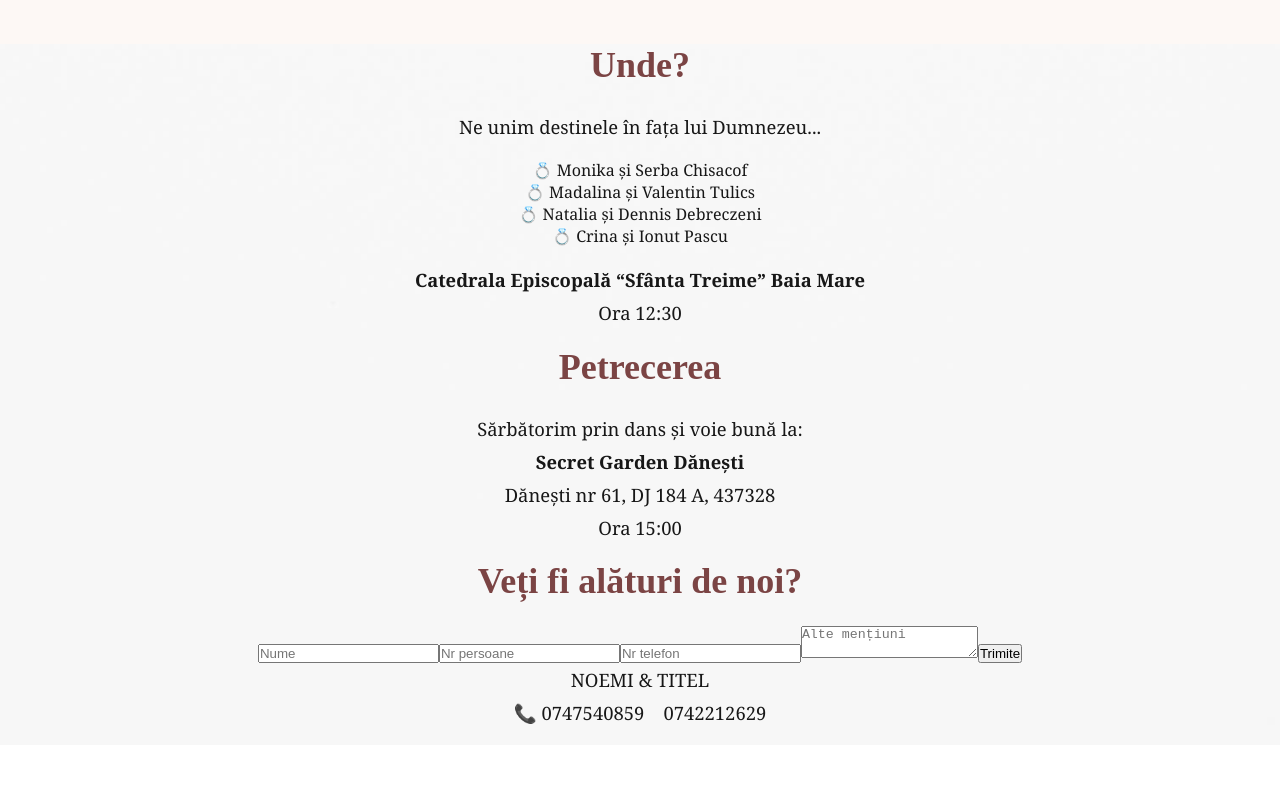
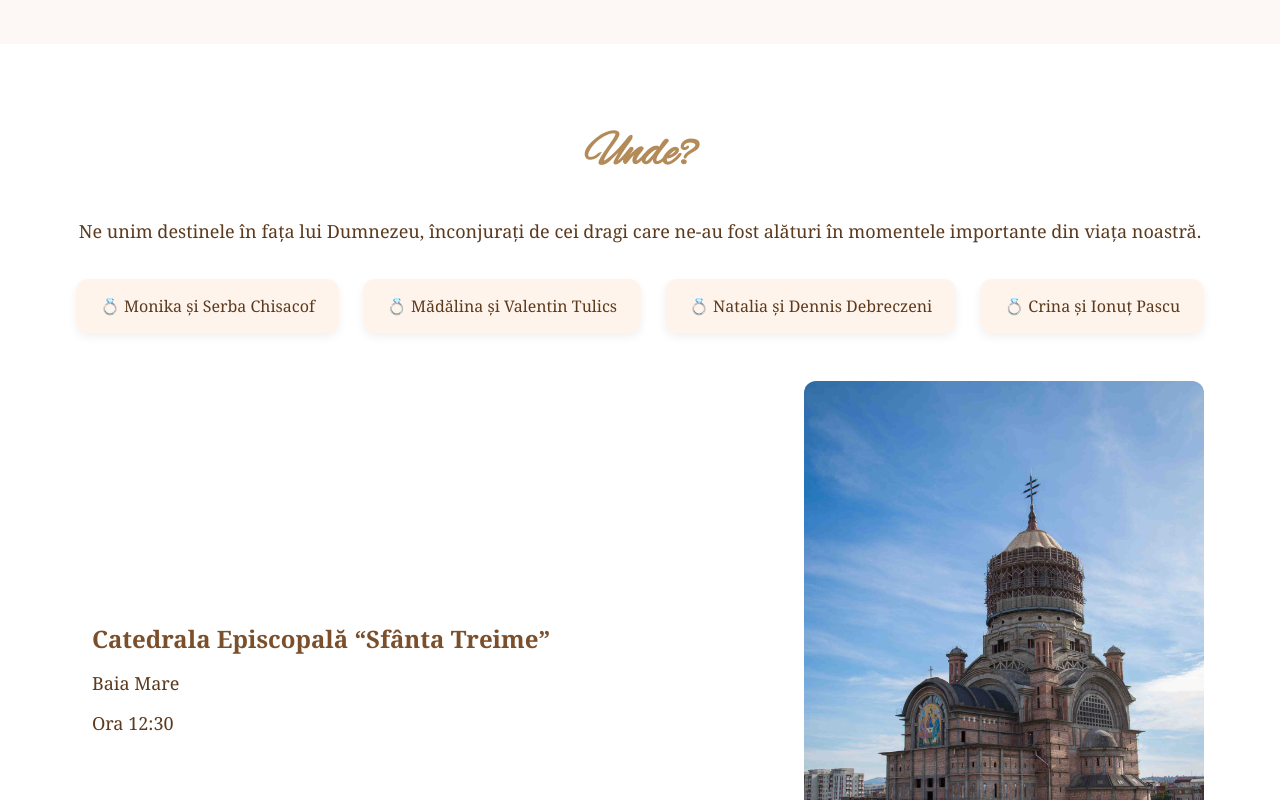
Before and after one commit to bogdansisestean/titel-card, a Next.js app: page /components/Page in a window 1280 px wide. Shown: the part 2680-3480 px from the top of the page. Before the commit the page ends 3425 px from the top, so only its background shows below. Built offline with nearby package versions, Linux system fonts and the light colour scheme.

Commit message:
fixed styles

```diff
--- a/src/app/components/Ceremony/Ceremony.tsx
+++ b/src/app/components/Ceremony/Ceremony.tsx
@@ -1,23 +1,140 @@
+"use client";
+import Image from "next/image";
 import React from "react";
 import styled from "styled-components";
-const Section = styled.section`...`;
+
+const Section = styled.section`
+  padding: 5rem 2rem;
+  text-align: center;
+  color: #5c3a1d;
+  font-family: "Georgia", serif;
+`;
+
+const Title = styled.h2`
+  font-family: "Alex Brush", cursive;
+  font-size: 3rem;
+  margin-bottom: 2rem;
+  color: #b38b59;
+
+  @media (max-width: 480px) {
+    font-size: 2.2rem;
+  }
+`;
+
+const Paragraph = styled.p`
+  font-size: 1.125rem;
+  line-height: 1.7;
+  margin-bottom: 2rem;
+
+  strong {
+    display: block;
+    font-weight: 700;
+    font-size: 1.25rem;
+    margin-top: 1.5rem;
+    color: #7b4f2b;
+  }
+`;
+
+const GuestList = styled.ul`
+  list-style: none;
+  padding: 0;
+  margin: 2rem 0 3rem;
+  display: flex;
+  flex-wrap: wrap;
+  justify-content: center;
+  gap: 1.5rem;
+`;
+
+const GuestCard = styled.li`
+  font-size: 1rem;
+  background: #fff4ec;
+  padding: 1rem 1.5rem;
+  border-radius: 12px;
+  box-shadow: 0 4px 10px rgba(0, 0, 0, 0.06);
+  font-weight: 500;
+  transition: transform 0.3s ease;
+
+  &:hover {
+    transform: scale(1.07);
+  }
+`;
+
+const CeremonyDetails = styled.div`
+  display: flex;
+  justify-content: center;
+  align-items: center;
+  gap: 2rem;
+  flex-wrap: wrap;
+
+  @media (max-width: 768px) {
+    flex-direction: column;
+  }
+`;
+
+const ChurchText = styled.div`
+  flex: 1;
+  min-width: 250px;
+  display: flex;
+  flex-direction: column;
+  align-items: flex-start;
+  justify-content: center;
+  gap: 0.5rem;
+  padding: 1rem;
+
+  @media (max-width: 768px) {
+    align-items: center;
+    text-align: center;
+  }
+
+  strong {
+    font-size: 1.5rem;
+    color: #7b4f2b;
+    margin-bottom: 0.25rem;
+  }
+
+  p {
+    margin: 0;
+    font-size: 1.125rem;
+  }
+`;
 
 export default function Ceremony() {
   return (
     <Section>
-      <h2>Unde?</h2>
-      <p>Ne unim destinele în fața lui Dumnezeu...</p>
-      <ul>
-        <li>Monika și Serba Chisacof</li>
-        <li>Madalina și Valentin Tulics</li>
-        <li>Natalia și Dennis Debreczeni</li>
-        <li>Crina și Ionut Pascu</li>
-      </ul>
-      <p>
-        <strong>Catedrala Episcopală “Sfânta Treime” Baia Mare</strong>
-        <br />
-        Ora 12:30
-      </p>
+      <Title>Unde?</Title>
+
+      <Paragraph>
+        Ne unim destinele în fața lui Dumnezeu, înconjurați de cei dragi care
+        ne-au fost alături în momentele importante din viața noastră.
+      </Paragraph>
+
+      <GuestList>
+        <GuestCard>Monika și Serba Chisacof</GuestCard>
+        <GuestCard>Mădălina și Valentin Tulics</GuestCard>
+        <GuestCard>Natalia și Dennis Debreczeni</GuestCard>
+        <GuestCard>Crina și Ionuț Pascu</GuestCard>
+      </GuestList>
+
+      <CeremonyDetails>
+        <ChurchText>
+          <strong>Catedrala Episcopală “Sfânta Treime”</strong>
+          <p>Baia Mare</p>
+          <p>Ora 12:30</p>
+        </ChurchText>
+        <Image
+          src="/images/biserica.jpg"
+          alt="Catedrala Episcopală Sfânta Treime"
+          width={400}
+          height={250}
+          style={{
+            borderRadius: "12px",
+            objectFit: "cover",
+            width: "100%",
+            height: "auto",
+            maxWidth: "400px",
+          }}
+        />
+      </CeremonyDetails>
     </Section>
   );
 }
--- a/src/app/components/ConfirmationForm/ConfirmationForm.tsx
+++ b/src/app/components/ConfirmationForm/ConfirmationForm.tsx
@@ -1,15 +1,85 @@
+"use client";
 import React from "react";
 import styled from "styled-components";
-const Section = styled.section`...`;
-const Form = styled.form`...`;
-const Input = styled.input`...`;
-const TextArea = styled.textarea`...`;
-const Button = styled.button`...`;
+
+const Section = styled.section`
+  background-color: #fdf8f5;
+  padding: 5rem 2rem;
+  color: #5c3a1d;
+  font-family: "Georgia", serif;
+  text-align: center;
+`;
+
+const Title = styled.h2`
+  font-family: "Alex Brush", cursive;
+  font-size: 3rem;
+  margin-bottom: 2rem;
+  color: #b38b59;
+
+  @media (max-width: 480px) {
+    font-size: 2.2rem;
+  }
+`;
+
+const Form = styled.form`
+  max-width: 600px;
+  margin: 0 auto;
+  display: grid;
+  gap: 1.5rem;
+`;
+
+const Input = styled.input`
+  padding: 0.75rem 1rem;
+  border: 1px solid #d6bfae;
+  border-radius: 10px;
+  font-size: 1rem;
+  background-color: #fff;
+  color: #5c3a1d;
+
+  &:focus {
+    outline: none;
+    border-color: #b38b59;
+    box-shadow: 0 0 0 2px rgba(179, 139, 89, 0.3);
+  }
+`;
+
+const TextArea = styled.textarea`
+  padding: 0.75rem 1rem;
+  border: 1px solid #d6bfae;
+  border-radius: 10px;
+  font-size: 1rem;
+  background-color: #fff;
+  color: #5c3a1d;
+  resize: vertical;
+  min-height: 100px;
+
+  &:focus {
+    outline: none;
+    border-color: #b38b59;
+    box-shadow: 0 0 0 2px rgba(179, 139, 89, 0.3);
+  }
+`;
+
+const Button = styled.button`
+  background-color: #b38b59;
+  color: white;
+  padding: 0.75rem 2rem;
+  border: none;
+  border-radius: 10px;
+  font-size: 1.125rem;
+  font-weight: 600;
+  cursor: pointer;
+  transition: background-color 0.3s ease;
+
+  &:hover {
+    background-color: #a07240;
+  }
+`;
 
 export default function ConfirmationForm() {
   return (
     <Section>
-      <h2>Veți fi alături de noi?</h2>
+      <Title>Veți fi alături de noi?</Title>
       <Form>
         <Input type="text" placeholder="Nume" required />
         <Input type="number" placeholder="Nr persoane" required />
--- a/src/app/components/Countdown/Countdown.tsx
+++ b/src/app/components/Countdown/Countdown.tsx
@@ -130,7 +130,7 @@ export default function SaveTheDateBanner() {
     <Wrapper>
       <Subheading>Save the Date</Subheading>
       <Heading>Noemi & Titel</Heading>
-      <DateText>20 Iulie 2025 · Cluj-Napoca</DateText>
+      <DateText>20 Iulie 2025</DateText>
       <Timer>
         <TimeBox>
           <TimeNumber>{countdown.days}</TimeNumber>
--- a/src/app/components/Footer/Footer.tsx
+++ b/src/app/components/Footer/Footer.tsx
@@ -1,13 +1,62 @@
+"use client";
 import React from "react";
 import styled from "styled-components";
-const FooterWrapper = styled.footer`...`;
+
+const FooterWrapper = styled.footer`
+  width: 100%;
+  background-color: #f7f1eb;
+  padding: 3rem 1rem;
+  text-align: center;
+  font-family: "Georgia", serif;
+  color: #5c3a1d;
+  box-shadow: 0 -2px 8px rgba(0, 0, 0, 0.03);
+  border-top: 2px solid #e6d5c3;
+`;
+
+const Names = styled.h2`
+  font-family: "Alex Brush", cursive;
+  font-size: 2.5rem;
+  margin-bottom: 1rem;
+  color: #b38b59;
+  letter-spacing: 1px;
+
+  @media (max-width: 480px) {
+    font-size: 2rem;
+  }
+`;
+
+const PhoneLine = styled.p`
+  margin: 0;
+  font-size: 1.125rem;
+
+  a {
+    color: #8a6744;
+    text-decoration: none;
+    font-weight: 600;
+    margin: 0 0.75rem;
+    transition: color 0.3s ease;
+
+    &:hover {
+      color: #b38b59;
+    }
+  }
+
+  @media (max-width: 480px) {
+    display: flex;
+    flex-direction: column;
+    gap: 0.5rem;
+    font-size: 1rem;
+  }
+`;
+
 export default function Footer() {
   return (
     <FooterWrapper>
-      <p>
-        NOEMI & TITEL <br />
-        📞 0747540859 &nbsp;&nbsp; 0742212629
-      </p>
+      <Names>Noemi & Titel</Names>
+      <PhoneLine>
+        📞 <a href="tel:0747540859">0747 540 859</a>
+        <a href="tel:0742212629">0742 212 629</a>
+      </PhoneLine>
     </FooterWrapper>
   );
 }
--- a/src/app/components/Page/page.tsx
+++ b/src/app/components/Page/page.tsx
@@ -1,8 +1,7 @@
 "use client";
-import GlobalStyle from "@/app/styles/GlobalStyle";
+import GlobalStyle from "../../styles/GlobalStyle";
 import React from "react";
 import Countdown from "../Countdown/Countdown";
-import Story from "../Story/PovesteaNoastra";
 import Ceremony from "../Ceremony/Ceremony";
 import Party from "../Party/Party";
 import ConfirmationForm from "../ConfirmationForm/ConfirmationForm";
@@ -17,10 +16,6 @@ const Page = styled.div`
   display: flex;
   justify-content: center;
   min-height: 100vh;
-  background-image: url("/images/pexels-evie-shaffer.jpg");
-  background-size: cover;
-  background-position: center;
-  background-repeat: no-repeat;
 
   &::before {
     content: "";
--- a/src/app/components/Party/Party.tsx
+++ b/src/app/components/Party/Party.tsx
@@ -1,19 +1,86 @@
+"use client";
 import React from "react";
 import styled from "styled-components";
-const Section = styled.section`...`;
+import Image from "next/image";
+
+const Section = styled.section`
+  background-color: #fffaf7;
+  width: -webkit-fill-available;
+  padding: 5rem 2rem;
+  color: #5c3a1d;
+  font-family: "Georgia", serif;
+`;
+
+const Title = styled.h2`
+  font-family: "Alex Brush", cursive;
+  font-size: 3rem;
+  text-align: center;
+  margin-bottom: 3rem;
+  color: #b38b59;
+
+  @media (max-width: 480px) {
+    font-size: 2.2rem;
+  }
+`;
+
+const PartyDetails = styled.div`
+  display: flex;
+  align-items: center;
+  justify-content: center;
+  gap: 2rem;
+  flex-wrap: wrap-reverse;
+
+  @media (max-width: 768px) {
+    flex-direction: column;
+  }
+`;
+
+const InfoBox = styled.div`
+  flex: 1;
+  min-width: 280px;
+  font-size: 1.125rem;
+  line-height: 1.6;
+
+  strong {
+    display: block;
+    margin: 1rem 0 0.5rem;
+    font-size: 1.25rem;
+    color: #7b4f2b;
+  }
+
+  p {
+    margin: 0.5rem 0;
+  }
+
+  @media (max-width: 768px) {
+    text-align: center;
+  }
+`;
+
 export default function Party() {
   return (
     <Section>
-      <h2>Petrecerea</h2>
-      <p>
-        Sărbătorim prin dans și voie bună la:
-        <br />
-        <strong>Secret Garden Dănești</strong>
-        <br />
-        Dănești nr 61, DJ 184 A, 437328
-        <br />
-        Ora 15:00
-      </p>
+      <Title>Petrecerea</Title>
+      <PartyDetails>
+        <Image
+          src="/images/restaurant.jpg" // Replace with your image
+          alt="Secret Garden Dănești"
+          width={400}
+          height={250}
+          style={{
+            borderRadius: "12px",
+            objectFit: "cover",
+            maxWidth: "100%",
+            height: "auto",
+          }}
+        />
+        <InfoBox>
+          <p>Sărbătorim prin dans și voie bună la:</p>
+          <strong>Secret Garden Dănești</strong>
+          <p>Dănești nr 61, DJ 184 A, 437328</p>
+          <p>Ora 15:00</p>
+        </InfoBox>
+      </PartyDetails>
     </Section>
   );
 }
```
Also changed, not shown: public/images/biserica.jpg (added), public/images/restaurant.jpg (added).
